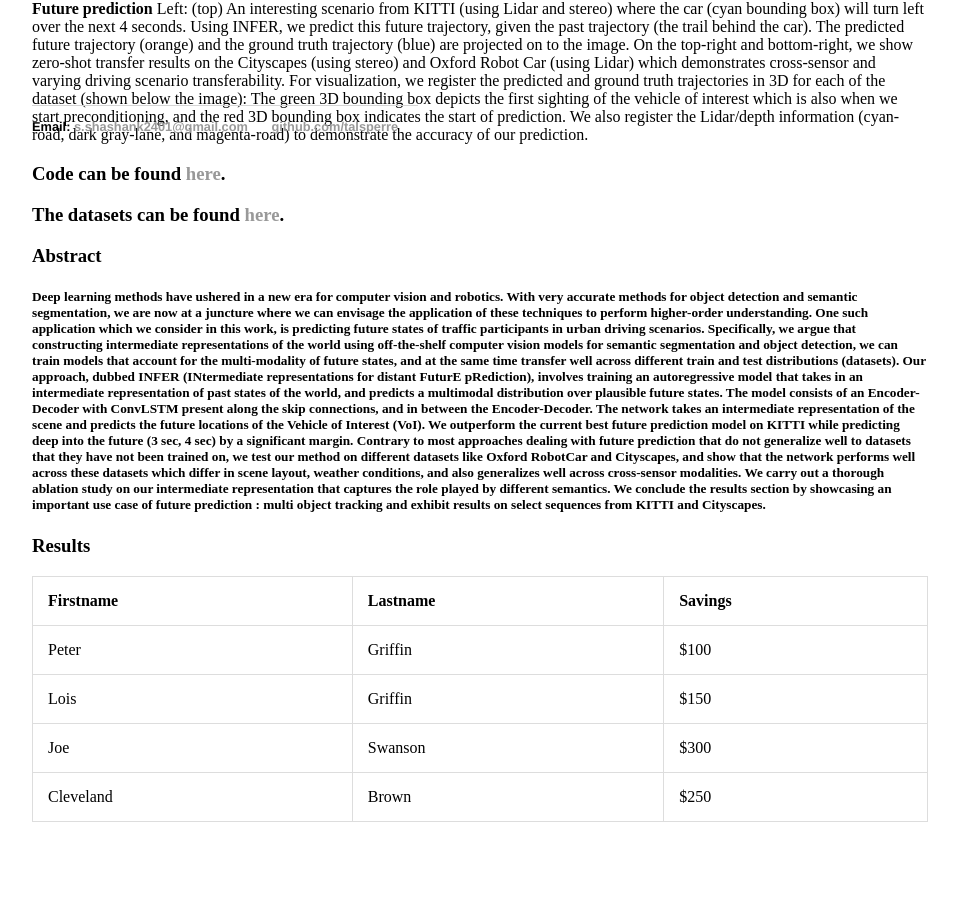
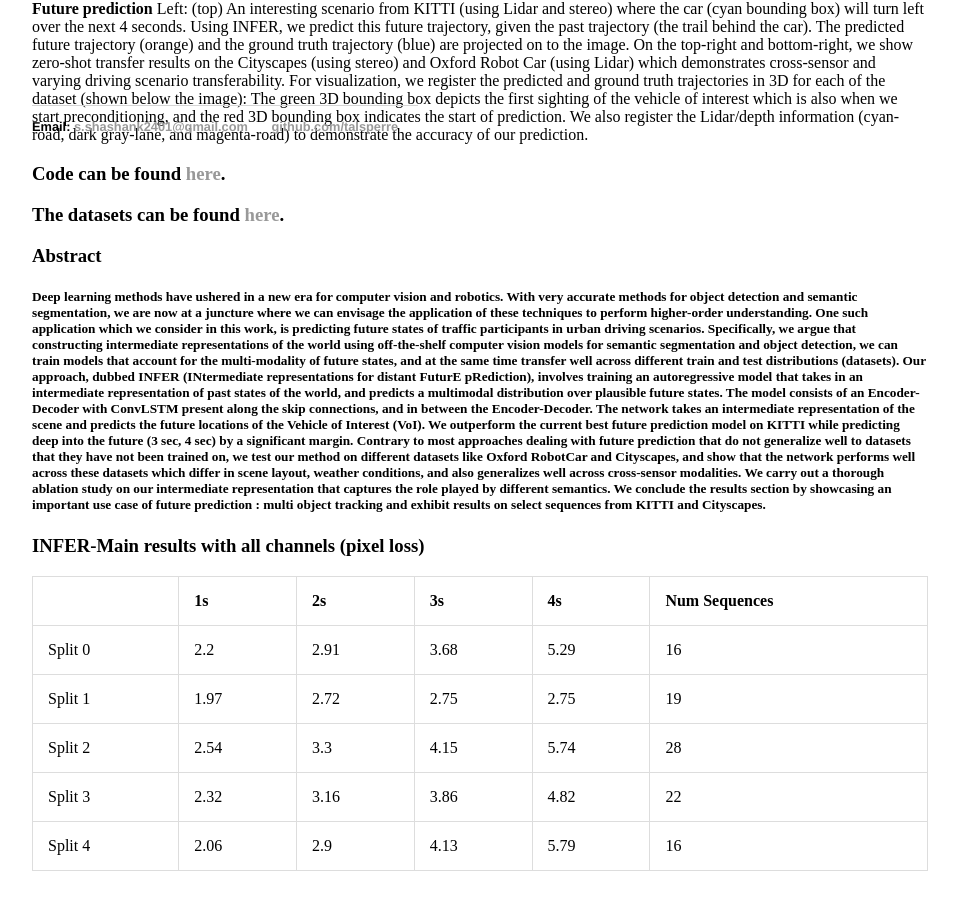
Before and after one commit to talsperre/talsperre.github.io, a Jekyll site: the page built from INFER/index.html, in a window 1280 px wide, cut to the strip 753-1702 px from the top of the page. Shown: the top 910 px of the strip, without its empty margins (160-1119 px from the left). Built offline with Jekyll 4.4.1, drawn with Linux system fonts in a browser that asks for light colours; before the commit the page ends 1635 px from its top, so only the background shows below that.

Commit message:
Edited index.html

```diff
--- a/INFER/index.html
+++ b/INFER/index.html
@@ -8,8 +8,8 @@ title: Shashank S
         <h4 style="font-style: italic"> Shashank Srikanth, Junaid Ahmed Ansari, R. Karnik Ram, Sarthak Sharma, J. Krishna Murthy, and K. Madhava Krishna</h4>
     </div>
     <div class="teaser" style="text-align: center">
-        <img src="/images/teaser.png" alt="Mountain View" style="width:780px;height:280px;">
-        <video width="520" height="280" controls>
+        <img src="/images/teaser.png" alt="Mountain View" style="width:760px;height:280px;">
+        <video width="500" height="280" controls>
             <source src="/videos/project_video.mp4" type="video/mp4" frameborder="0" allowfullscreen>
         </video>
     </div>
@@ -49,35 +49,59 @@ title: Shashank S
         </h5>
     </div>
     <div class="results">
-        <h3 style="font-weight: bold;">Results</h3>
+        <h3 style="font-weight: bold;">INFER-Main results with all channels (pixel loss)</h3>
         <span style="text-align: center;">
             <table>
                     <tr>
-                        <th>Firstname</th>
-                        <th>Lastname</th>
-                        <th>Savings</th>
+                        <th></th>
+                        <th>1s</th>
+                        <th>2s</th>
+                        <th>3s</th>
+                        <th>4s</th>
+                        <th>Num Sequences</th>
                     </tr>
                     <tr>
-                        <td>Peter</td>
-                        <td>Griffin</td>
-                        <td>$100</td>
+                        <td>Split 0</td>
+                        <td>2.2</td>
+                        <td>2.91</td>
+                        <td>3.68</td>
+                        <td>5.29</td>
+                        <td>16</td>
                     </tr>
                     <tr>
-                        <td>Lois</td>
-                        <td>Griffin</td>
-                        <td>$150</td>
+                        <td>Split 1</td>
+                        <td>1.97</td>
+                        <td>2.72</td>
+                        <td>2.75</td>
+                        <td>2.75</td>
+                        <td>19</td>
                     </tr>
                     <tr>
-                        <td>Joe</td>
-                        <td>Swanson</td>
-                        <td>$300</td>
+                        <td>Split 2</td>
+                        <td>2.54</td>
+                        <td>3.3</td>
+                        <td>4.15</td>
+                        <td>5.74</td>
+                        <td>28</td>
                     </tr>
                     <tr>
-                        <td>Cleveland</td>
-                        <td>Brown</td>
-                        <td>$250</td>
+                        <td>Split 3</td>
+                        <td>2.32</td>
+                        <td>3.16</td>
+                        <td>3.86</td>
+                        <td>4.82</td>
+                        <td>22</td>
+                    </tr>
+                    <tr>
+                        <td>Split 4</td>
+                        <td>2.06</td>
+                        <td>2.9</td>
+                        <td>4.13</td>
+                        <td>5.79</td>
+                        <td>16</td>
                     </tr>
             </table>
+            <br>
         </span>
     </div>
 </div><!-- /.blurb -->
```
